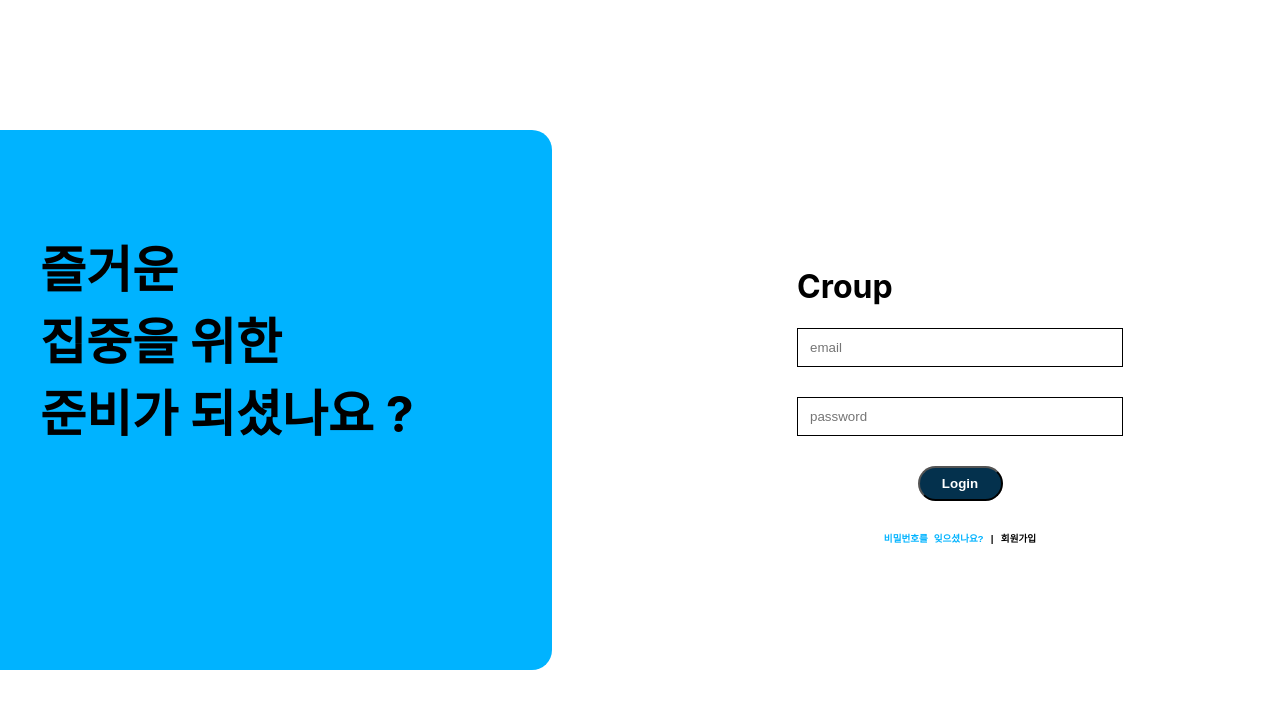
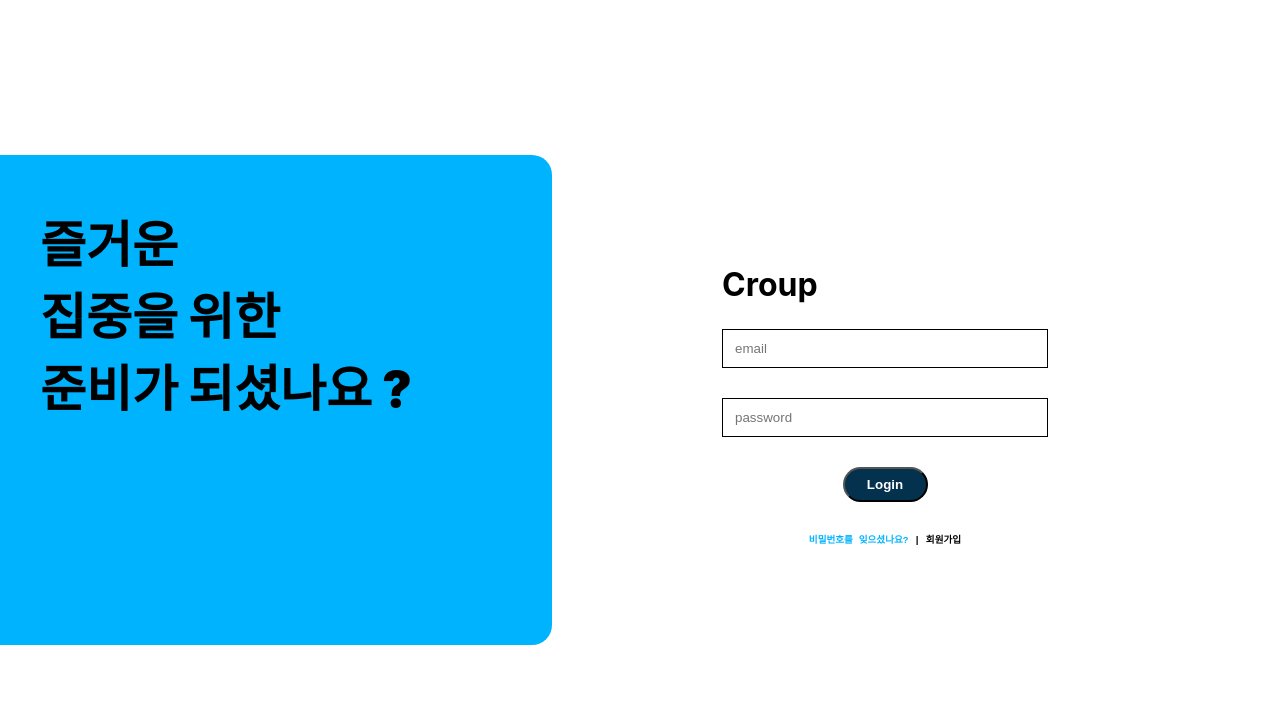
Before and after one commit to programmers-Y2J/CROUP-frontEnd, a React (Create React App) app: page / in a window 1280 px wide. Shown: the top 708 px of the page. Built offline with nearby package versions, Linux system fonts and the light colour scheme.

Commit message:
style:css조정

```diff
--- a/src/components/Login/LoginForm.jsx
+++ b/src/components/Login/LoginForm.jsx
@@ -9,6 +9,7 @@ function LoginForm() {
     display: flex;
     justify-content: center;
     align-items: center;
+    margin-right: 100px;
   `;
 
   const LoginFormWrapper = styled.form`
--- a/src/components/Member/Input.jsx
+++ b/src/components/Member/Input.jsx
@@ -6,7 +6,7 @@ function Input({ type, value, onChange, placeholder }) {
   const InputContainer = styled.input`
     display: block;
     margin-bottom: 30px;
-    margin-top: 20px;
+    margin-top: 25px;
     width: 320px;
     height: 35px;
     border: 1px solid black;
--- a/src/components/Member/LeftBar.jsx
+++ b/src/components/Member/LeftBar.jsx
@@ -15,10 +15,13 @@ function LeftBar({ text }) {
     width: 40vw;
     border-top-right-radius: 20px;
     border-bottom-right-radius: 20px;
-    font-size: 50px;
-    font-weight: bold;
+    font-size: 25px;
+    font-weight: 900;
     padding-left: 40px;
-    padding-top: 100px;
+    padding-top: 50px;
+    & div:first-child {
+      font-size: 50px;
+    }
   `;
   return (
     <SideContainer>
@@ -28,7 +31,6 @@ function LeftBar({ text }) {
 }
 
 LeftBar.propTypes = {
-  // propTypes를 추가합니다.
   text: PropTypes.string.isRequired,
 };
 
--- a/src/pages/Login.jsx
+++ b/src/pages/Login.jsx
@@ -9,7 +9,7 @@ function Login() {
     width: 100vw;
     height: 100vh;
   `;
-  const text = '즐거운 <br /> 집중을 위한 <br /> 준비가 되셨나요 ?';
+  const text = '<div>즐거운 <br /> 집중을 위한 <br /> 준비가 되셨나요 ?</div>';
   return (
     <LoginContainer>
       <LeftBar text={text} />
```
